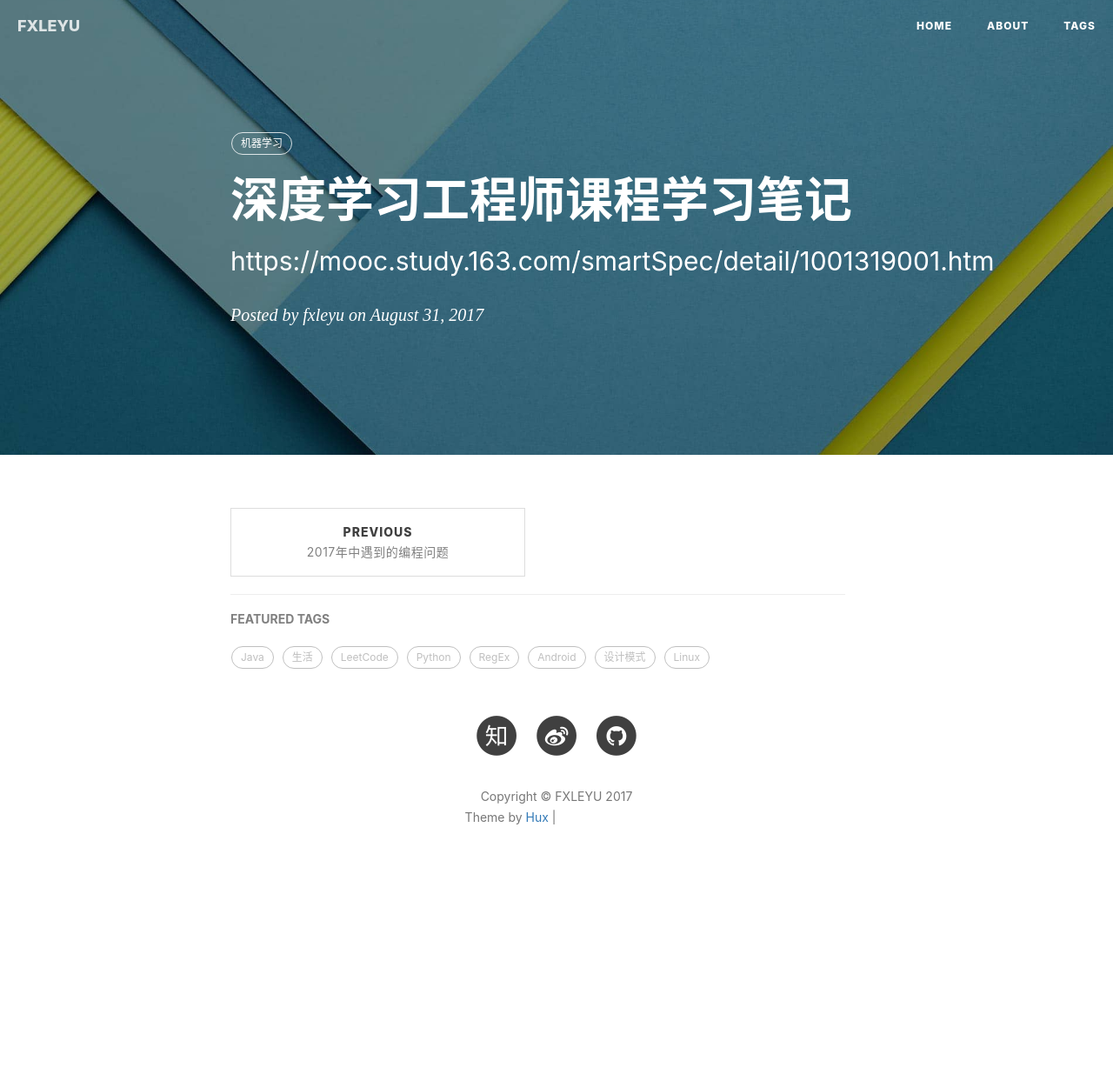
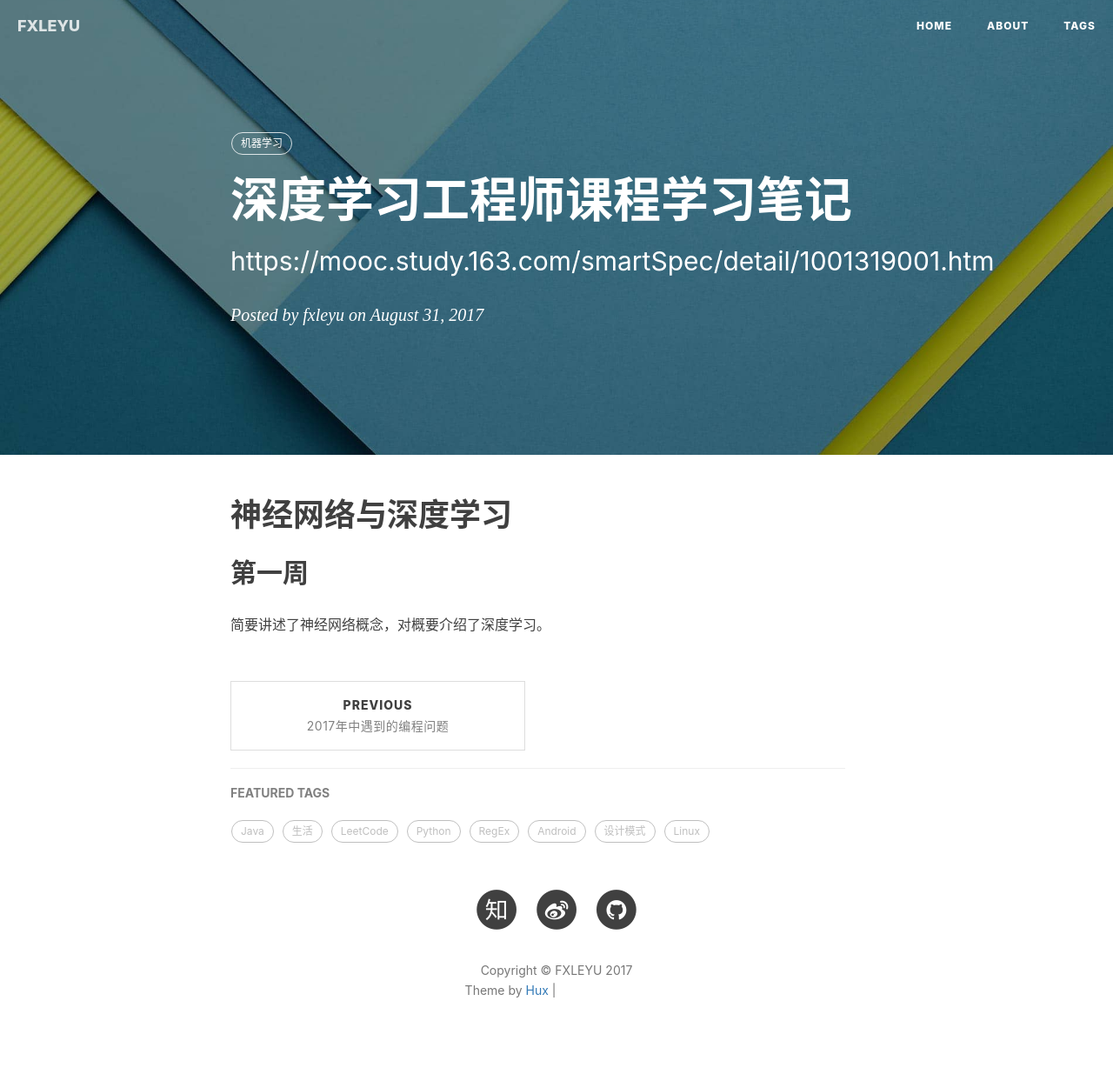
Before and after one commit to fxleyu/fxleyu.github.io, a Jekyll site: the page built from _posts/2017-08-31-the-note-of-ai-and-deep-learning-by-andrew-ng.md, in a window 1280 px wide. Shown: the whole page at 87% size. Built offline with Jekyll 4.4.1, drawn with Linux system fonts in a browser that asks for light colours; nearby versions of some CDN libraries; comment, search, counter and statistics services are not loaded; before the commit the page ends 1044 px from its top, so only the background shows below that; grey boxes are pictures that could not be loaded.

Commit message:
UPDATE 更新第一课第一周学习内容

```diff
--- a/_posts/2017-08-31-the-note-of-ai-and-deep-learning-by-andrew-ng.md
+++ b/_posts/2017-08-31-the-note-of-ai-and-deep-learning-by-andrew-ng.md
@@ -7,3 +7,6 @@ author   : fxleyu
 tags:
     - 机器学习
 ---
+# 神经网络与深度学习
+## 第一周
+简要讲述了神经网络概念，对概要介绍了深度学习。
```
